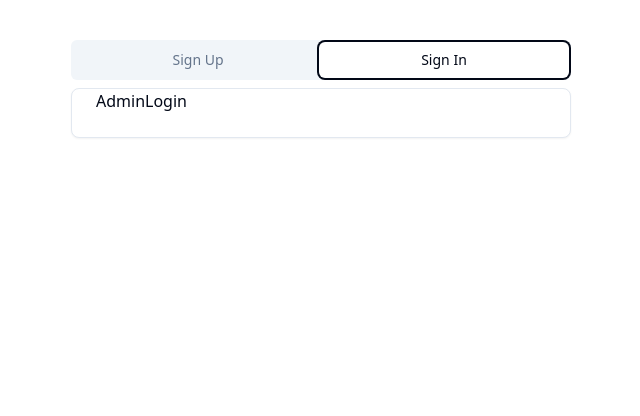
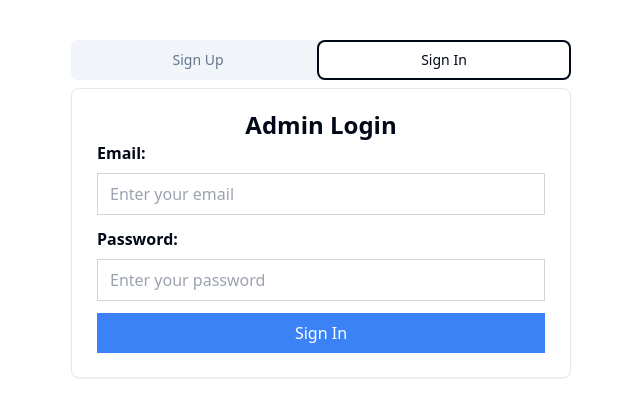
Before and after one commit to kaziahosunhabibripon/mrclient, a React (Vite) app: page /admin-auth in a window 1280 px wide. Both pictures are taken after a click on the tab "Sign In". Shown: the top 416 px of the page, without its empty margins (319-959 px from the left). Built offline with nearby package versions, Linux system fonts and the light colour scheme.

Commit message:
Added Login

```diff
--- a/src/Pages/Authentication/AdminAuth/AdminLogin.jsx
+++ b/src/Pages/Authentication/AdminAuth/AdminLogin.jsx
@@ -1,9 +1,61 @@
 import React from 'react';
+import { useForm } from 'react-hook-form';
 
 const AdminLogin = () => {
+    const {
+        register,
+        handleSubmit,
+        formState: { errors },
+    } = useForm();
+
+    const onSubmit = (data) => {
+        // Handle form submission with the form data
+        console.log(data);
+    };
+
     return (
-        <div>
-            AdminLogin
+        <div className="max-w-md mx-auto bg-white">
+            <h2 className="text-2xl text-center font-bold mt-5">Admin Login</h2>
+            <form onSubmit={handleSubmit(onSubmit)}>
+                <div className="mb-3">
+                    <label htmlFor="email" className="block mb-2 font-semibold">
+                        Email:
+                    </label>
+                    <input
+                        type="email"
+                        id="email"
+                        placeholder="Enter your email"
+                        {...register('email', { required: true })}
+                        className="border border-gray-300 px-3 py-2 w-full outline-none"
+                    />
+                    {errors.email && (
+                        <span className="text-red-500 text-sm">This field is required</span>
+                    )}
+                </div>
+                <div className="mb-3">
+                    <label htmlFor="password" className="block mb-2 font-semibold">
+                        Password:
+                    </label>
+                    <input
+                        type="password"
+                        id="password"
+                        placeholder="Enter your password"
+                        {...register('password', { required: true })}
+                        className="border border-gray-300 px-3 py-2 w-full outline-none"
+                    />
+                    {errors.password && (
+                        <span className="text-red-500 text-sm">This field is required</span>
+                    )}
+                </div>
+                <div className="text-center">
+                    <button
+                        type="submit"
+                        className="bg-blue-500 w-full text-white px-4 py-2 hover:bg-blue-600"
+                    >
+                        Sign In
+                    </button>
+                </div>
+            </form>
         </div>
     );
 };
--- a/src/Pages/Authentication/AdminAuth/AdminRegister.jsx
+++ b/src/Pages/Authentication/AdminAuth/AdminRegister.jsx
@@ -33,8 +33,8 @@ const AdminRegister = () => {
                 </label>
             </div>
             <form onSubmit={handleSubmit(onSubmit)}>
-                <div className="mb-4">
-                    <label htmlFor="name" className="block mb-1 font-semibold">
+                <div className="mb-3">
+                    <label htmlFor="name" className="block mb-2 font-semibold">
                         Name:
                     </label>
                     <input
@@ -42,14 +42,14 @@ const AdminRegister = () => {
                         id="name"
                         placeholder="Enter your name"
                         {...register('name', { required: true })}
-                        className="border border-gray-300 px-3 py-2 rounded-md w-full focus:outline-none focus:border-blue-500"
+                        className="border border-gray-300 px-3 py-2 w-full outline-none"
                     />
                     {errors.name && (
                         <span className="text-red-500 text-sm">This field is required</span>
                     )}
                 </div>
-                <div className="mb-4">
-                    <label htmlFor="phoneNumber" className="block mb-1 font-semibold">
+                <div className="mb-3">
+                    <label htmlFor="phoneNumber" className="block mb-2 font-semibold">
                         Phone Number:
                     </label>
                     <input
@@ -57,14 +57,14 @@ const AdminRegister = () => {
                         id="phoneNumber"
                         placeholder="Enter your phone number"
                         {...register('phoneNumber', { required: true })}
-                        className="border border-gray-300 px-3 py-2 rounded-md w-full focus:outline-none focus:border-blue-500"
+                        className="border border-gray-300 px-3 py-2 w-full outline-none"
                     />
                     {errors.phoneNumber && (
                         <span className="text-red-500 text-sm">This field is required</span>
                     )}
                 </div>
-                <div className="mb-4">
-                    <label htmlFor="address" className="block mb-1 font-semibold">
+                <div className="mb-3">
+                    <label htmlFor="address" className="block mb-2 font-semibold">
                         Address:
                     </label>
                     <input
@@ -72,14 +72,14 @@ const AdminRegister = () => {
                         id="address"
                         placeholder="Enter your address"
                         {...register('address', { required: true })}
-                        className="border border-gray-300 px-3 py-2 rounded-md w-full focus:outline-none focus:border-blue-500"
+                        className="border border-gray-300 px-3 py-2 w-full outline-none"
                     />
                     {errors.address && (
                         <span className="text-red-500 text-sm">This field is required</span>
                     )}
                 </div>
-                <div className="mb-4">
-                    <label htmlFor="email" className="block mb-1 font-semibold">
+                <div className="mb-3">
+                    <label htmlFor="email" className="block mb-2 font-semibold">
                         Email:
                     </label>
                     <input
@@ -87,14 +87,14 @@ const AdminRegister = () => {
                         id="email"
                         placeholder="Enter your email"
                         {...register('email', { required: true })}
-                        className="border border-gray-300 px-3 py-2 rounded-md w-full focus:outline-none focus:border-blue-500"
+                        className="border border-gray-300 px-3 py-2 w-full outline-none"
                     />
                     {errors.email && (
                         <span className="text-red-500 text-sm">This field is required</span>
                     )}
                 </div>
-                <div className="mb-4">
-                    <label htmlFor="password" className="block mb-1 font-semibold">
+                <div className="mb-3">
+                    <label htmlFor="password" className="block mb-2 font-semibold">
                         Password:
                     </label>
                     <input
@@ -102,7 +102,7 @@ const AdminRegister = () => {
                         id="password"
                         placeholder="Enter your password"
                         {...register('password', { required: true })}
-                        className="border border-gray-300 px-3 py-2 rounded-md w-full focus:outline-none focus:border-blue-500"
+                        className="border border-gray-300 px-3 py-2 w-full outline-none"
                     />
                     {errors.password && (
                         <span className="text-red-500 text-sm">This field is required</span>
@@ -111,7 +111,7 @@ const AdminRegister = () => {
                 <div className="text-center">
                     <button
                         type="submit"
-                        className="bg-blue-500 w-full text-white px-4 py-2 rounded-md hover:bg-blue-600"
+                        className="bg-blue-500 w-full text-white px-4 py-2 hover:bg-blue-600"
                     >
                         Sign Up
                     </button>
```
